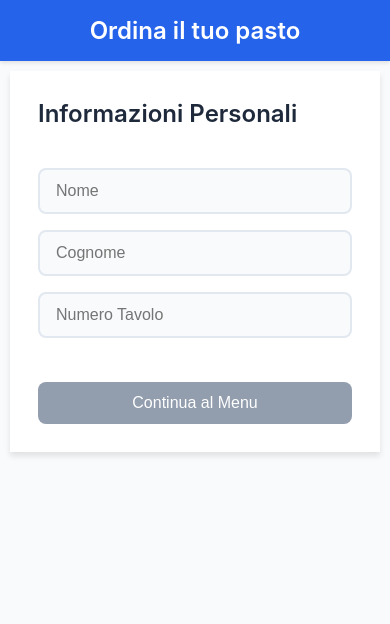
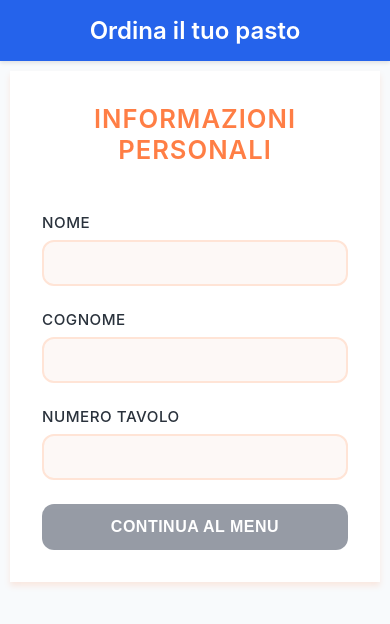
Before and after one commit to matteoperchinunno23/modulo-ordinazioni, a React (Create React App) app: page / in a window 390 px wide. Shown: the top 624 px of the page. Built offline with nearby package versions, Linux system fonts and the light colour scheme.

Commit message:
stile e tast

```diff
--- a/src/components/OrderForm.css
+++ b/src/components/OrderForm.css
@@ -1,140 +1,154 @@
 /* OrderForm.css */
 :root {
-  --primary-color: #2563eb;
-  --primary-dark: #1d4ed8;
-  --secondary-color: #64748b;
-  --background-light: #f8fafc;
-  --background-white: #ffffff;
-  --text-color: #1e293b;
-  --text-light: #64748b;
-  --border-color: #e2e8f0;
-  --success-color: #22c55e;
-  --error-color: #ef4444;
-  --shadow-sm: 0 1px 3px rgba(0, 0, 0, 0.1);
-  --shadow-md: 0 4px 6px rgba(0, 0, 0, 0.1);
+  --primary-color: #FF7E45;      /* Arancione principale */
+  --primary-dark: #E65F2A;       /* Arancione scuro */
+  --primary-light: #FFB599;      /* Arancione chiaro */
+  --secondary-color: #2A323C;    /* Grigio scuro */
+  --accent-color: #FFE4D6;       /* Arancione molto chiaro */
+  --background-light: #FDF8F6;   /* Sfondo chiaro */
+  --background-white: #FFFFFF;   /* Bianco */
+  --text-color: #2A323C;        /* Testo principale */
+  --text-light: #6B7280;        /* Testo secondario */
+  --border-color: #FFE4D6;      /* Bordi */
+  --success-color: #22C55E;     /* Verde per successo */
+  --error-color: #EF4444;       /* Rosso per errori */
+  --shadow-sm: 0 2px 4px rgba(255, 126, 69, 0.1);
+  --shadow-md: 0 4px 6px rgba(255, 126, 69, 0.15);
 }
 
 .order-form {
   max-width: 800px;
   margin: 20px auto;
-  padding: 24px;
+  padding: 30px;
   background: var(--background-white);
-  border-radius: 12px;
+  border-radius: 16px;
   box-shadow: var(--shadow-md);
 }
+
 .personal-info {
   display: flex;
   flex-direction: column;
-  gap: 20px;
-  padding: 20px;
+  gap: 24px;
+  padding: 24px;
 }
 
 .input-container {
   display: flex;
   flex-direction: column;
-  gap: 16px;
-  margin-bottom: 24px;
+  gap: 24px;
+}
+
+.input-container label {
+  display: flex;
+  flex-direction: column;
+  gap: 8px;
+  font-weight: 500;
+  color: var(--text-color);
+  font-size: 0.95rem;
+  text-transform: uppercase;
+  letter-spacing: 0.5px;
 }
 
 .input-container input {
   width: 100%;
-  padding: 12px 16px;
+  padding: 14px 18px;
   border: 2px solid var(--border-color);
-  border-radius: 8px;
+  border-radius: 12px;
   font-size: 16px;
   background-color: var(--background-light);
-  appearance: none;
   color: var(--text-color);
 }
 
 .input-container input:focus {
   border-color: var(--primary-color);
   outline: none;
-  box-shadow: 0 0 0 3px rgba(37, 99, 235, 0.1);
-}
-
-input[type=number]::-webkit-inner-spin-button,
-input[type=number]::-webkit-outer-spin-button {
-  appearance: none;
-  margin: 0;
-}
-
-input[type=number] {
-  appearance: textfield;
+  box-shadow: 0 0 0 3px rgba(255, 126, 69, 0.1);
 }
 
 .menu-categories {
   display: flex;
   flex-direction: column;
-  gap: 24px;
+  gap: 32px;
 }
 
 .category-card {
   background: var(--background-white);
-  border-radius: 12px;
-  padding: 20px;
+  border-radius: 16px;
+  padding: 24px;
   box-shadow: var(--shadow-sm);
   border: 1px solid var(--border-color);
+  position: relative;
+  overflow: hidden;
+}
+
+.category-card::before {
+  content: '';
+  position: absolute;
+  top: 0;
+  left: 0;
+  width: 4px;
+  height: 100%;
+  background: var(--primary-color);
 }
 
 .category-title {
-  color: var(--text-color);
+  color: var(--primary-color);
   font-size: 1.5rem;
   font-weight: 600;
-  margin-bottom: 16px;
+  margin-bottom: 20px;
   padding-bottom: 12px;
   border-bottom: 2px solid var(--border-color);
+  text-transform: uppercase;
+  letter-spacing: 1px;
 }
 
 .menu-item {
   display: flex;
   justify-content: space-between;
   align-items: center;
-  padding: 16px;
+  padding: 18px;
   background: var(--background-light);
-  border-radius: 8px;
-  margin-bottom: 8px;
-}
-
-.menu-item:hover {
-  background: #f1f5f9;
+  border-radius: 12px;
+  margin-bottom: 12px;
+  border: 1px solid var(--border-color);
 }
 
 .item-details {
   display: flex;
   flex-direction: column;
-  gap: 4px;
+  gap: 6px;
 }
 
 .item-name {
   font-weight: 600;
   color: var(--text-color);
+  font-size: 1.1rem;
 }
 
 .item-price {
   color: var(--primary-color);
-  font-weight: 500;
+  font-weight: 600;
+  font-size: 1.1rem;
 }
 
 .quantity-controls {
   display: flex;
   align-items: center;
-  gap: 12px;
+  gap: 16px;
 }
 
 .quantity-button {
-  width: 36px;
-  height: 36px;
-  border-radius: 8px;
+  width: 40px;
+  height: 40px;
+  border-radius: 10px;
   border: none;
   background-color: var(--primary-color);
   color: white;
-  font-size: 18px;
+  font-size: 20px;
   cursor: pointer;
   display: flex;
   align-items: center;
   justify-content: center;
-  touch-action: manipulation;
 }
 
 .quantity-button:disabled {
@@ -144,53 +158,57 @@ input[type=number] {
 }
 
 .quantity-display {
-  min-width: 24px;
+  min-width: 30px;
   text-align: center;
   font-weight: 600;
   color: var(--text-color);
+  font-size: 1.2rem;
 }
 
 .summary-section {
-  padding: 20px;
+  padding: 24px;
 }
 
 .summary-content {
-  margin: 20px 0;
+  margin: 24px 0;
   display: flex;
   flex-direction: column;
-  gap: 24px;
+  gap: 32px;
 }
 
 .customer-info {
   background: var(--background-light);
-  padding: 16px;
-  border-radius: 8px;
+  padding: 20px;
+  border-radius: 12px;
   border: 1px solid var(--border-color);
 }
 
 .customer-info h3 {
-  margin-bottom: 12px;
-  color: var(--text-color);
-  font-size: 1.2rem;
+  margin-bottom: 16px;
+  color: var(--primary-color);
+  font-size: 1.3rem;
   font-weight: 600;
+  text-transform: uppercase;
+  letter-spacing: 0.5px;
 }
 
 .customer-info p {
-  margin: 8px 0;
+  margin: 12px 0;
   color: var(--text-color);
+  font-size: 1.1rem;
 }
 
 .summary-item {
   display: flex;
   justify-content: space-between;
   align-items: center;
-  padding: 12px;
+  padding: 16px;
   border-bottom: 1px solid var(--border-color);
 }
 
 .summary-item-info {
   display: flex;
-  gap: 12px;
+  gap: 16px;
   align-items: center;
 }
 
@@ -198,40 +216,37 @@ input[type=number] {
   display: flex;
   justify-content: space-between;
   align-items: center;
-  padding: 16px;
-  margin-top: 20px;
+  padding: 20px;
+  margin-top: 24px;
   background-color: var(--primary-color);
-  border-radius: 8px;
+  border-radius: 12px;
   color: white;
-  font-size: 1.2rem;
+  font-size: 1.3rem;
   font-weight: 600;
 }
 
 .navigation-buttons {
   display: flex;
-  gap: 12px;
-  margin-top: 24px;
+  gap: 16px;
+  margin-top: 32px;
 }
 
 .button-primary,
 .button-secondary {
-  padding: 12px 20px;
+  padding: 14px 24px;
   border: none;
-  border-radius: 8px;
+  border-radius: 12px;
   font-size: 16px;
-  font-weight: 500;
+  font-weight: 600;
   cursor: pointer;
-  touch-action: manipulation;
+  text-transform: uppercase;
+  letter-spacing: 0.5px;
 }
 
 .button-primary {
   background-color: var(--primary-color);
   color: white;
   flex: 1;
-}
-
-.button-primary:hover:not(:disabled) {
-  background-color: var(--primary-dark);
 }
 
 .button-primary:disabled {
@@ -242,25 +257,24 @@ input[type=number] {
 
 .button-secondary {
   background-color: var(--background-light);
-  color: var(--text-color);
-  border: 1px solid var(--border-color);
-}
-
-.button-secondary:hover {
-  background-color: #f1f5f9;
+  color: var(--primary-color);
+  border: 2px solid var(--primary-color);
 }
 
 h2 {
-  color: var(--text-color);
-  font-size: 1.8rem;
+  color: var(--primary-color);
+  font-size: 2rem;
   font-weight: 600;
-  margin-bottom: 20px;
+  margin-bottom: 24px;
+  text-align: center;
+  text-transform: uppercase;
+  letter-spacing: 1px;
 }
 
 @media screen and (max-width: 768px) {
   .order-form {
     margin: 10px;
-    padding: 16px;
+    padding: 20px;
   }
 
   .menu-item {
@@ -283,16 +297,16 @@ h2 {
     width: 100%;
   }
 
-  input[type="text"],
-  input[type="number"] {
-    font-size: 16px !important;
+  .input-container input {
+    font-size: 16px;
+    padding: 12px;
   }
 }
 
 @media screen and (max-width: 480px) {
   .order-form {
     margin: 0;
-    padding: 12px;
+    padding: 16px;
     border-radius: 0;
   }
 
@@ -301,7 +315,7 @@ h2 {
   }
 
   h2 {
-    font-size: 1.5rem;
+    font-size: 1.6rem;
   }
 
   .personal-info {
--- a/src/components/OrderForm.jsx
+++ b/src/components/OrderForm.jsx
@@ -117,50 +117,54 @@ const OrderForm = () => {
     }
   };
 
-// Nel file OrderForm.jsx, sostituisci il componente PersonalInfoStep con questo:
+// Nel file OrderForm.jsx, modifica il PersonalInfoStep così:
 
 const PersonalInfoStep = () => {
+  const handleChange = (e, field) => {
+    e.preventDefault();
+    setFormData(prev => ({
+      ...prev,
+      [field]: e.target.value
+    }));
+  };
+
   return (
     <div className="form-step personal-info">
       <h2>Informazioni Personali</h2>
       <div className="input-container">
+        <label>
+          Nome
           <input
             type="text"
-          placeholder="Nome"
             value={formData.name}
-          onChange={(e) => setFormData(prev => ({ ...prev, name: e.target.value }))}
-          onKeyPress={(e) => {
-            if (e.key === 'Enter') {
-              e.preventDefault();
-            }
-          }}
-          inputMode="text"
+            onChange={(e) => handleChange(e, 'name')}
+            name="name"
+            maxLength="30"
           />
+        </label>
+
+        <label>
+          Cognome
           <input
             type="text"
-          placeholder="Cognome"
             value={formData.surname}
-          onChange={(e) => setFormData(prev => ({ ...prev, surname: e.target.value }))}
-          onKeyPress={(e) => {
-            if (e.key === 'Enter') {
-              e.preventDefault();
-            }
-          }}
-          inputMode="text"
+            onChange={(e) => handleChange(e, 'surname')}
+            name="surname"
+            maxLength="30"
           />
+        </label>
+
+        <label>
+          Numero Tavolo
           <input
-          type="number"
-          placeholder="Numero Tavolo"
+            type="text"
             value={formData.tableNumber}
-          onChange={(e) => setFormData(prev => ({ ...prev, tableNumber: e.target.value }))}
-          onKeyPress={(e) => {
-            if (e.key === 'Enter') {
-              e.preventDefault();
-            }
-          }}
-          inputMode="numeric"
-          pattern="[0-9]*"
+            onChange={(e) => handleChange(e, 'tableNumber')}
+            name="tableNumber"
+            pattern="\d*"
+            maxLength="3"
           />
+        </label>
       </div>
       <button
         type="button"
```
Lines whose indentation alone changed are shown as unchanged.
